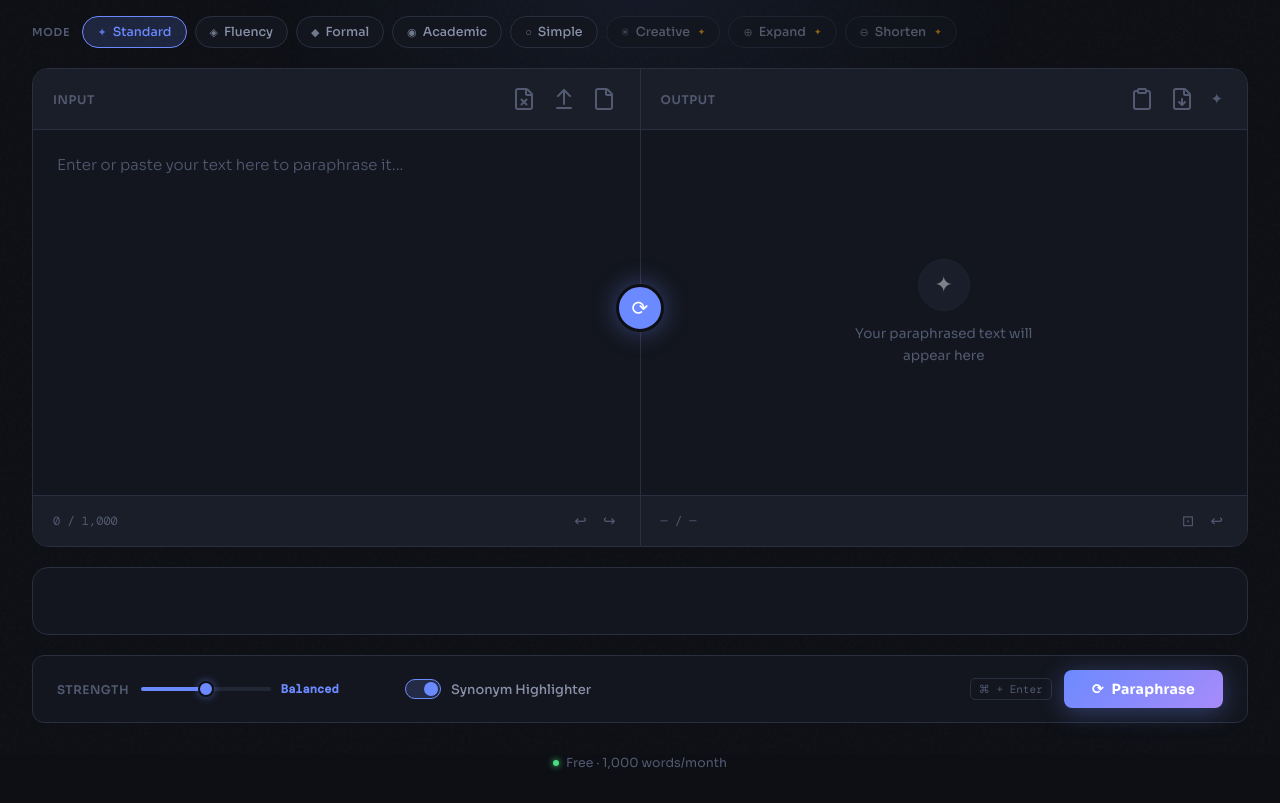
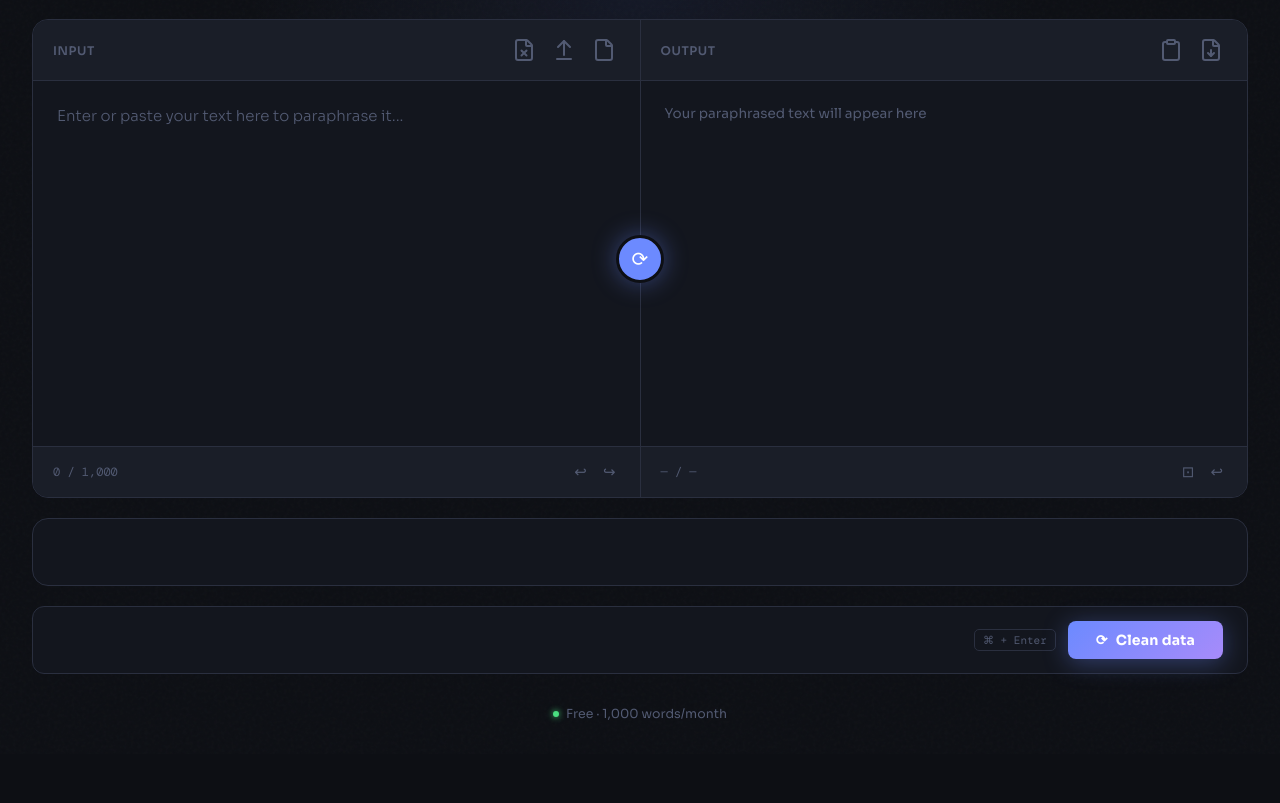
Before and after one commit to apacketofcookies/refAIn, a website built with Vite: page index.html in a window 1280 px wide. Shown: the part 46-849 px from the top of the page. After the commit the page ends 800 px from the top, so only its background shows below. Built offline with nearby package versions, Linux system fonts and the light colour scheme; a web font is replaced by a local one.

Commit message:
front-end changes

```diff
--- a/index.html
+++ b/index.html
@@ -1,15 +1,20 @@
 <!DOCTYPE html>
 <html lang="en">
+
 <head>
   <meta charset="UTF-8" />
   <meta name="viewport" content="width=device-width, initial-scale=1.0" />
-  <title>ParaPhrase — AI Paraphrasing Tool</title>
+  <title>RefAIn</title>
   <link rel="preconnect" href="https://fonts.googleapis.com">
   <link rel="preconnect" href="https://fonts.gstatic.com" crossorigin>
-  <link href="https://fonts.googleapis.com/css2?family=Sora:wght@300;400;500;600;700&family=DM+Mono:wght@300;400;500&display=swap" rel="stylesheet">
+  <link
+    href="https://fonts.googleapis.com/css2?family=Sora:wght@300;400;500;600;700&family=DM+Mono:wght@300;400;500&display=swap"
+    rel="stylesheet">
   <script src="https://unpkg.com/lucide@latest/dist/umd/lucide.min.js"></script>
   <style>
-    *, *::before, *::after {
+    *,
+    *::before,
+    *::after {
       box-sizing: border-box;
       margin: 0;
       padding: 0;
@@ -35,7 +40,8 @@
       --radius-lg: 16px;
     }
 
-    html, body {
+    html,
+    body {
       height: 100%;
     }
 
@@ -254,69 +260,6 @@
       width: 100%;
     }
 
-    /* ─── MODE SELECTOR ─── */
-    .modes-bar {
-      display: flex;
-      align-items: center;
-      gap: 8px;
-      flex-wrap: wrap;
-    }
-
-    .modes-label {
-      font-size: 11px;
-      font-weight: 600;
-      letter-spacing: 0.8px;
-      text-transform: uppercase;
-      color: var(--text-muted);
-      margin-right: 4px;
-    }
-
-    .mode-btn {
-      display: flex;
-      align-items: center;
-      gap: 6px;
-      padding: 7px 14px;
-      border-radius: 20px;
-      border: 1px solid var(--border);
-      background: var(--surface);
-      color: var(--text-secondary);
-      font-family: 'Sora', sans-serif;
-      font-size: 12.5px;
-      font-weight: 500;
-      cursor: pointer;
-      transition: all 0.15s;
-      user-select: none;
-    }
-
-    .mode-btn:hover {
-      border-color: var(--border-light);
-      color: var(--text-primary);
-      background: var(--surface-2);
-    }
-
-    .mode-btn.active {
-      border-color: var(--accent);
-      background: var(--accent-glow);
-      color: var(--accent);
-    }
-
-    .mode-btn .mode-icon {
-      font-size: 11px;
-      opacity: 0.8;
-    }
-
-    .mode-btn.pro-locked {
-      opacity: 0.55;
-      position: relative;
-    }
-
-    .mode-btn.pro-locked::after {
-      content: '✦';
-      font-size: 9px;
-      color: #f59e0b;
-      margin-left: 2px;
-    }
-
     /* ─── EDITOR AREA ─── */
     .editor-container {
       display: grid;
@@ -331,8 +274,15 @@
     }
 
     @keyframes fadeIn {
-      from { opacity: 0; transform: translateY(8px); }
-      to { opacity: 1; transform: translateY(0); }
+      from {
+        opacity: 0;
+        transform: translateY(8px);
+      }
+
+      to {
+        opacity: 1;
+        transform: translateY(0);
+      }
     }
 
     .editor-pane {
@@ -434,12 +384,13 @@
     }
 
     .output-placeholder-text {
+      width: 100%;
+      height: 100%;
+      padding: 22px 24px;
       font-size: 13.5px;
       color: var(--text-muted);
       font-weight: 400;
-      text-align: center;
       line-height: 1.6;
-      max-width: 220px;
     }
 
     .editor-pane-footer {
@@ -520,27 +471,6 @@
       gap: 24px;
     }
 
-    .strength-control {
-      display: flex;
-      align-items: center;
-      gap: 12px;
-    }
-
-    .strength-label {
-      font-size: 12px;
-      font-weight: 600;
-      color: var(--text-muted);
-      letter-spacing: 0.5px;
-      text-transform: uppercase;
-      white-space: nowrap;
-    }
-
-    .strength-slider-wrap {
-      display: flex;
-      align-items: center;
-      gap: 10px;
-    }
-
     input[type="range"] {
       -webkit-appearance: none;
       appearance: none;
@@ -567,14 +497,6 @@
 
     input[type="range"]::-webkit-slider-thumb:hover {
       transform: scale(1.2);
-    }
-
-    .strength-value {
-      font-size: 12px;
-      font-weight: 600;
-      color: var(--accent);
-      min-width: 100px;
-      font-family: 'DM Mono', monospace;
     }
 
     .synonym-toggle {
@@ -622,12 +544,12 @@
       transition: all 0.2s;
     }
 
-    .toggle-switch input:checked + .toggle-slider {
+    .toggle-switch input:checked+.toggle-slider {
       background: var(--accent-glow);
       border-color: var(--accent);
     }
 
-    .toggle-switch input:checked + .toggle-slider::before {
+    .toggle-switch input:checked+.toggle-slider::before {
       transform: translateX(16px);
       background: var(--accent);
     }
@@ -675,10 +597,10 @@
     }
 
     /* FILES TAB --- */
-    .files-tab-container{
+    .files-tab-container {
       display: grid;
       grid-template-columns: 1fr auto 1fr;
-      gap:0;
+      gap: 0;
       background: var(--surface);
       border: 1px solid var(--border);
       border-radius: var(--radius-lg);
@@ -725,33 +647,64 @@
 
 
     /* ─── SCROLLBAR ─── */
-    ::-webkit-scrollbar { width: 6px; height: 6px; }
-    ::-webkit-scrollbar-track { background: transparent; }
-    ::-webkit-scrollbar-thumb { background: var(--surface-3); border-radius: 3px; }
-    ::-webkit-scrollbar-thumb:hover { background: var(--border-light); }
+    ::-webkit-scrollbar {
+      width: 6px;
+      height: 6px;
+    }
+
+    ::-webkit-scrollbar-track {
+      background: transparent;
+    }
+
+    ::-webkit-scrollbar-thumb {
+      background: var(--surface-3);
+      border-radius: 3px;
+    }
+
+    ::-webkit-scrollbar-thumb:hover {
+      background: var(--border-light);
+    }
 
     /* ─── RESPONSIVE ─── */
     @media (max-width: 768px) {
-      header { padding: 0 16px; }
-      .nav { display: none; }
-      main { padding: 16px; gap: 14px; }
+      header {
+        padding: 0 16px;
+      }
+
+      .nav {
+        display: none;
+      }
+
+      main {
+        padding: 16px;
+        gap: 14px;
+      }
+
       .editor-container {
         grid-template-columns: 1fr;
         grid-template-rows: auto auto auto;
       }
+
       .editor-divider {
         width: auto;
         height: 1px;
         flex-direction: row;
       }
+
       .paraphrase-btn {
         position: relative;
         transform: rotate(90deg);
       }
-      .toolbar { flex-direction: column; gap: 14px; align-items: flex-start; }
+
+      .toolbar {
+        flex-direction: column;
+        gap: 14px;
+        align-items: flex-start;
+      }
     }
   </style>
 </head>
+
 <body>
 
   <!-- ─── HEADER ─── -->
@@ -778,36 +731,6 @@
   <!-- ─── MAIN ─── -->
   <main>
 
-    <!-- Mode Selector -->
-    <div class="modes-bar">
-      <span class="modes-label">Mode</span>
-
-      <button class="mode-btn active" data-mode="standard">
-        <span class="mode-icon">✦</span> Standard
-      </button>
-      <button class="mode-btn" data-mode="fluency">
-        <span class="mode-icon">◈</span> Fluency
-      </button>
-      <button class="mode-btn" data-mode="formal">
-        <span class="mode-icon">◆</span> Formal
-      </button>
-      <button class="mode-btn" data-mode="academic">
-        <span class="mode-icon">◉</span> Academic
-      </button>
-      <button class="mode-btn" data-mode="simple">
-        <span class="mode-icon">○</span> Simple
-      </button>
-      <button class="mode-btn pro-locked" data-mode="creative">
-        <span class="mode-icon">✳</span> Creative
-      </button>
-      <button class="mode-btn pro-locked" data-mode="expand">
-        <span class="mode-icon">⊕</span> Expand
-      </button>
-      <button class="mode-btn pro-locked" data-mode="shorten">
-        <span class="mode-icon">⊖</span> Shorten
-      </button>
-    </div>
-
     <!-- Editor -->
     <div class="editor-container">
 
@@ -829,11 +752,8 @@
           </div>
         </div>
         <div class="editor-pane-body">
-          <textarea
-            id="input-area"
-            placeholder="Enter or paste your text here to paraphrase it..."
-            spellcheck="false"
-          ></textarea>
+          <textarea id="input-area" placeholder="Enter or paste your text here to paraphrase it..."
+            spellcheck="false"></textarea>
         </div>
         <div class="editor-pane-footer">
           <span class="word-count" id="word-count">0 / 1,000</span>
@@ -862,18 +782,12 @@
             <button class="icon-btn" title="Download">
               <i data-lucide="file-down"></i>
             </button>
-            <button class="icon-btn" title="Synonym highlighter">
-              ✦
-            </button>
           </div>
         </div>
         <div class="editor-pane-body">
-          <div class="output-placeholder">
-            <div class="output-placeholder-icon">✦</div>
           <p class="output-placeholder-text">
               Your paraphrased text will appear here
           </p>
-          </div>
         </div>
         <div class="editor-pane-footer">
           <span class="word-count">— / —</span>
@@ -895,27 +809,11 @@
     <div class="toolbar">
       <div class="toolbar-left">
 
-        <div class="strength-control">
-          <span class="strength-label">Strength</span>
-          <div class="strength-slider-wrap">
-            <input type="range" id="strength-slider" min="0" max="2" value="1" step="1" />
-            <span class="strength-value" id="strength-value">Balanced</span>
-          </div>
-        </div>
-
-        <label class="synonym-toggle">
-          <span class="toggle-switch">
-            <input type="checkbox" checked />
-            <span class="toggle-slider"></span>
-          </span>
-          Synonym Highlighter
-        </label>
-
       </div>
       <div class="toolbar-right">
         <span class="shortcut-hint">⌘ + Enter</span>
         <button class="btn-paraphrase">
-          <span>⟳</span> Paraphrase
+          <span>⟳</span> Clean data
         </button>
       </div>
     </div>
@@ -932,16 +830,6 @@
 
   <script>
     document.addEventListener('DOMContentLoaded', function () {
-
-      // Mode buttons
-      document.querySelectorAll('.mode-btn').forEach(function (btn) {
-        btn.addEventListener('click', function () {
-          document.querySelectorAll('.mode-btn').forEach(function (b) {
-            b.classList.remove('active');
-          });
-          btn.classList.add('active');
-        });
-      });
 
       // Word count
       var inputEl = document.getElementById('input-area');
@@ -960,16 +848,6 @@
         clearBtn.addEventListener('click', function () {
           inputEl.value = '';
           if (countEl) countEl.textContent = '0 / 1,000';
-        });
-      }
-
-      // Strength slider
-      var slider = document.getElementById('strength-slider');
-      var strengthLabel = document.getElementById('strength-value');
-      if (slider && strengthLabel) {
-        var labels = ['Fewer Changes', 'Balanced', 'More Changes'];
-        slider.addEventListener('input', function () {
-          strengthLabel.textContent = labels[parseInt(slider.value)];
         });
       }
 
@@ -1125,4 +1003,5 @@ document.querySelector(".btn-paraphrase").addEventListener("click", async () =>
   </script>
   <script type="module" src="/src/main.ts"></script>
 </body>
+
 </html>
```
Lines whose indentation alone changed are shown as unchanged.
